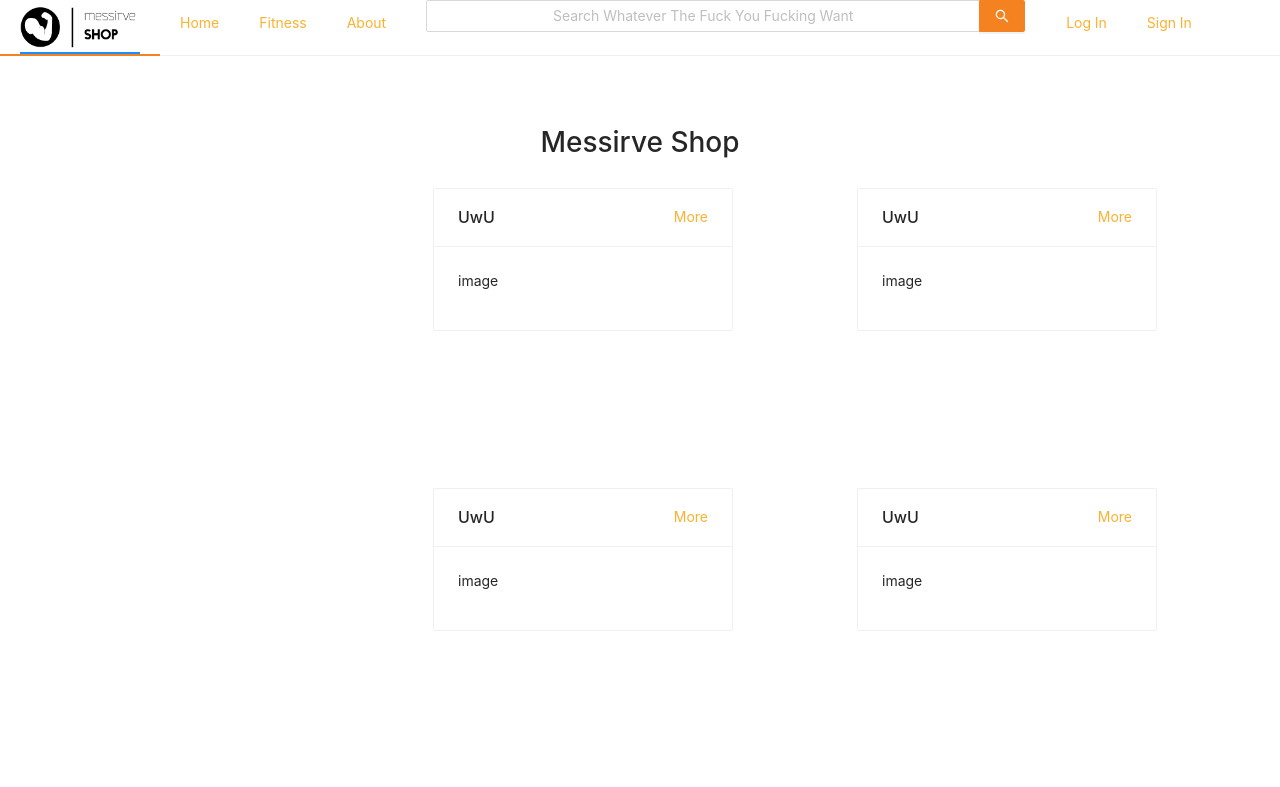
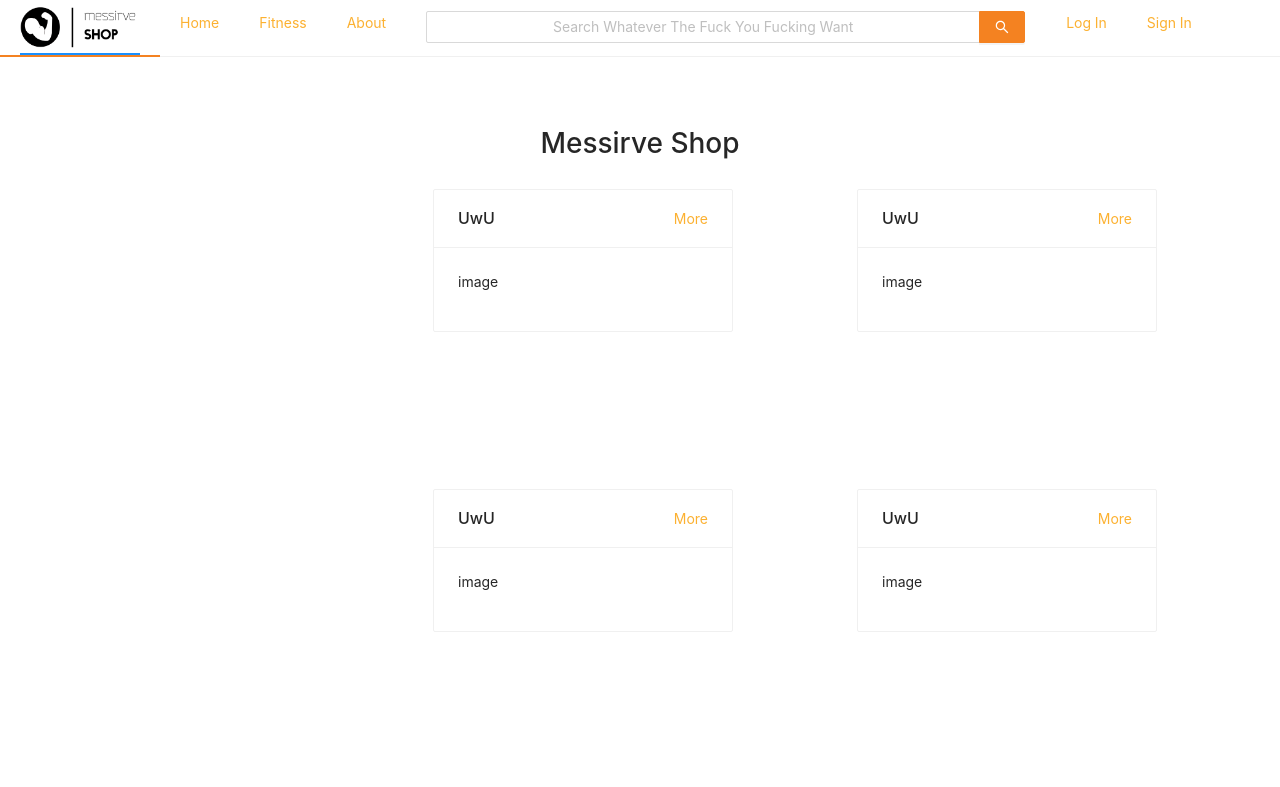
Before and after one commit to MacacoCode/messirve-front-end, a React (Create React App) app: page / in a window 1280 px wide. Shown: the top 787 px of the page. Built offline with nearby package versions, Linux system fonts and the light colour scheme.

Commit message:
More styles

```diff
--- a/src/components/header/headerMenu.js
+++ b/src/components/header/headerMenu.js
@@ -8,13 +8,13 @@ const { SubMenu } = Menu;
 const HeaderMenu = () => {
   return (
     <Menu mode="horizontal" theme="light">
-      <Menu.Item key="logo">
+      <Menu.Item key="logo" style={{ float: 'left' }}>
         <img src={logo} alt="Logo" width="120" height="auto" />
       </Menu.Item>
-      <Menu.Item key="home">
+      <Menu.Item key="home" style={{ float: 'left' }}>
         Home
       </Menu.Item>
-      <SubMenu title="Fitness">
+      <SubMenu title="Fitness" style={{ float: 'left' }}>
         <Menu.ItemGroup title="Vestimenta">
           <Menu.Item key="setting:1">Option 1</Menu.Item>
           <Menu.Item key="setting:2">Option 2</Menu.Item>
@@ -24,10 +24,10 @@ const HeaderMenu = () => {
           <Menu.Item key="setting:4">Option 4</Menu.Item>
         </Menu.ItemGroup>
       </SubMenu>
-      <Menu.Item key="about">
+      <Menu.Item key="about" style={{ float: 'left' }}>
         About
       </Menu.Item>
-      <Menu.Item style={{ width: '50%' }}>
+      <Menu.Item style={{ width: '50%', marginTop: 10 }} >
         <SearchBar />
       </Menu.Item>
       <Menu.Item key="logIn" style={{ float: 'right' }}>
```
